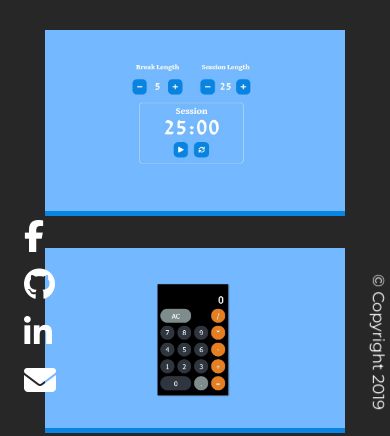
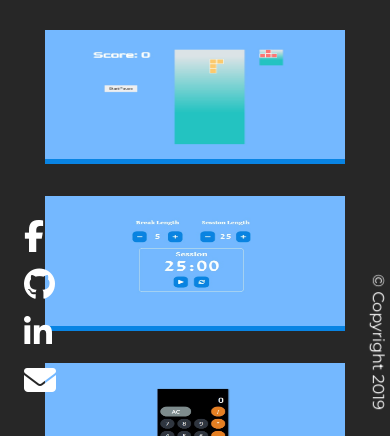
Before and after one commit to skrill009/Gerald-Pabonita-Portfolio, a plain HTML site: page projects.html in a window 390 px wide. Shown: the part 424-860 px from the top of the page. Drawn offline with Linux system fonts and the light colour scheme.

Commit message:
adding new project and adjusting the responsiveness

```diff
--- a/projects.html
+++ b/projects.html
@@ -58,6 +58,13 @@
 
       <div class="projects__items">
           <div class="projects__item">
+            <img src="img/Project-logo/project6.jpg" alt="My Project" class="projects__img">
+            <div class="projects__btns">
+              <a href="https://skrill009.github.io/Tetris-Game/index.html" class="projects__btn" target="_blank"><i class="fas fa-eye"></i> Preview</a>
+              <a href="https://github.com/skrill009/Tetris-Game" class="projects__btn" target="_blank"><i class="fab fa-github"></i> Github</a>
+            </div>
+          </div>
+          <div class="projects__item">
             <img src="img/Project-logo/project1.jpg" alt="My Project" class="projects__img">
             <div class="projects__btns">
               <a href="https://codepen.io/skrill009/full/mdPgOWo" class="projects__btn" target="_blank"><i class="fas fa-eye"></i> Preview</a>
--- a/styles/_responsive.scss
+++ b/styles/_responsive.scss
@@ -33,8 +33,8 @@
     &__items {
       grid-template-columns: repeat(2, 1fr);
       margin: 10rem auto 0 auto;
-      height: 500px;
-      width: 800px;
+      height: 600px;
+      width: 700px;
     }
   }
 }
@@ -44,8 +44,8 @@
     &__items {
       grid-template-columns: repeat(3, 1fr);
       margin: 10rem auto 0 auto;
-      height: 420px;
-      width: 1000px;
+      height: 500px;
+      width: 1100px;
     }
   }
   .contact__home__content__list {
```
Also changed, not shown: img/Project-logo/project6.jpg (added), styles/main.css.
